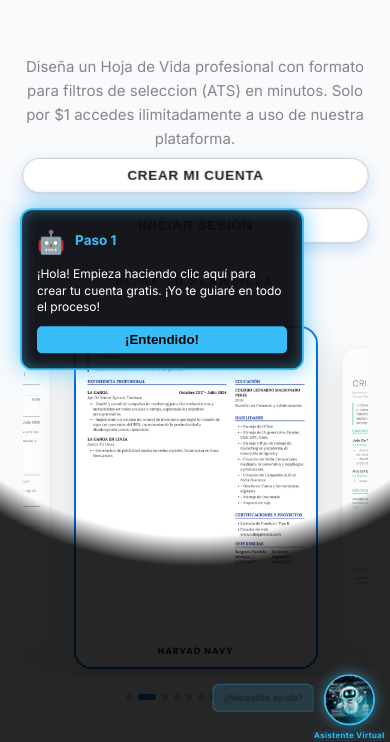
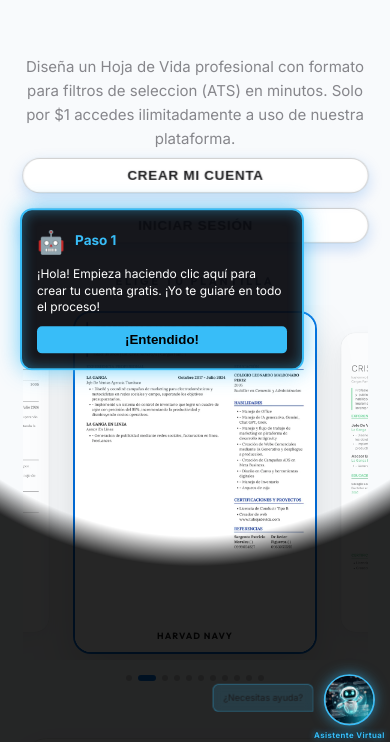
Before and after one commit to kastormvp-crypto/virtual-office-2, a website built with Vite: page index.html in a window 390 px wide. Shown: the part 102-844 px from the top of the page. Built offline with nearby package versions, Linux system fonts and the light colour scheme; some packages are replaced by stand-ins of ours; no server answers.

Commit message:
fix: mobile slider no desplaza pagina - overflow hidden, pseudo-elements centrado, reducir espacios stage y socio-section

```diff
--- a/src/carousel.css
+++ b/src/carousel.css
@@ -22,7 +22,7 @@
   }
   .stage {
     height: calc(var(--card-h) / 2) !important;
-    margin: 3.5rem auto 0 !important; /* Más espacio para separar del botón Iniciar Sesión */
+    margin: 0.5rem auto 0 !important; /* Reducido: slider más cerca del eyebrow */
   }
   .card.active .card-inner {
     transform: scale(1.22) translateY(-20px) translateZ(0) !important;
@@ -193,15 +193,17 @@
   /* Redimensionar el stage para el slider */
   .stage {
     height: auto !important;
-    min-height: 340px !important;
-    margin: 1.5rem auto 0 !important;
-    overflow: visible !important;
+    min-height: 300px !important;
+    margin: 0.5rem auto 0 !important;  /* reducido: menos espacio bajo "Elige tu plantilla" */
+    overflow: hidden !important;       /* CRÍTICO: evita que el slider mueva la página */
     perspective: none !important;
     flex-direction: column !important;
-    gap: 1rem;
+    gap: 0.75rem;
+    width: 100% !important;
+    max-width: 100vw !important;       /* nunca más ancho que la pantalla */
   }
 
-  /* Track del slider */
+  /* Track del slider: centrado con pseudo-elements, sin desbordamiento */
   .mobile-slider-track {
     display: flex;
     overflow-x: auto;
@@ -210,10 +212,18 @@
     -webkit-overflow-scrolling: touch;
     scrollbar-width: none;
     gap: 12px;
-    padding: 8px 20% 8px 20%;
+    padding: 8px 0;                    /* sin padding lateral % que desborda */
     width: 100%;
     box-sizing: border-box;
     align-items: center;
+  }
+
+  /* Espaciado inicial/final para centrar la primera y última tarjeta */
+  .mobile-slider-track::before,
+  .mobile-slider-track::after {
+    content: '';
+    flex: 0 0 calc(50% - 120px);       /* mitad pantalla menos mitad tarjeta */
+    min-width: calc(50% - 120px);
   }
 
   .mobile-slider-track::-webkit-scrollbar {
--- a/src/views/LandingView.js
+++ b/src/views/LandingView.js
@@ -174,7 +174,7 @@ export const LandingView = () => `
     /* SECCIÓN PLAN SOCIO */
     .socio-section {
       background: transparent; /* Changed to match global background */
-      padding: 4rem 1.5rem 2rem; /* Added 4rem top padding for mobile */
+      padding: 1.5rem 1.5rem 2rem; /* reducido: slider móvil más compacto */
       border-bottom: 1px solid var(--border-glass);
     }
     @media (min-width: 800px) {
```
